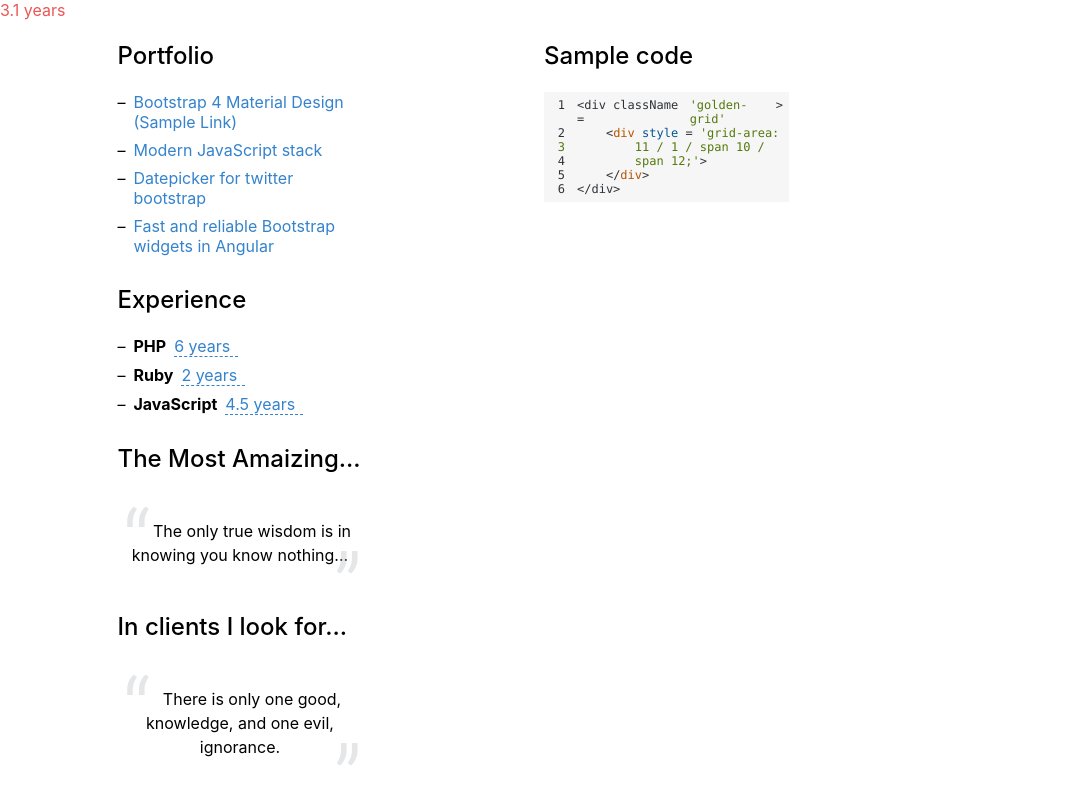
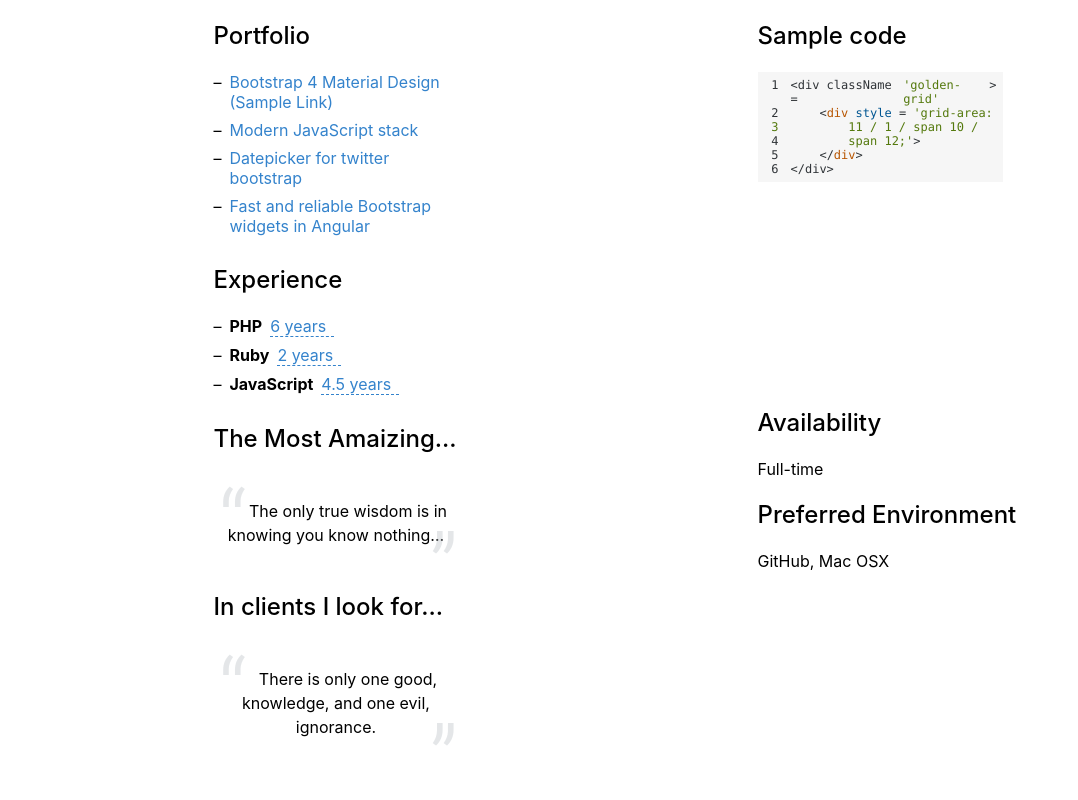
Before and after one commit to bseleng/axeta-trial, a React (Create React App) app: page / in a window 1280 px wide. Shown: the whole page, without its empty margins (0-1078 px from the left). Built offline with nearby package versions, Linux system fonts and the light colour scheme.

Commit message:
feat: finish main and aside except map
Took 40 minutes

```diff
--- a/src/App.css
+++ b/src/App.css
@@ -3,4 +3,6 @@
 .App {
   text-align: center;
   font-family: 'Roboto', sans-serif;
+  display: flex;
+  justify-content: center;
 }
--- a/src/App.js
+++ b/src/App.js
@@ -1,30 +1,9 @@
 import React, { useState } from 'react'
 import './App.css'
-import AtmInput from './Atoms/AtmInput/AtmInput'
-import OrgMain from './Organisms/OrgMain/OrgMain'
-import AtmCodeHighlighter from './Atoms/AtmCodeHighliter/AtmCodeHighlighter'
-import TmpMainAndAside from './Templates/TmpMainAndAside/TmpMainAndAside'
+import PagPortfolio from './Pages/PagPortfolio'
 
 const App = () => {
-  const [value, setValue] = useState('3.1')
-  return (
-    <>
-      <AtmInput
-        value={value}
-        setValue={setValue}
-        placeholder={'Elon Musk'}
-        validationRules={{
-          notEmpty: true,
-          onlyDigits: true,
-          // noSpecials: true,
-          onlyLetters: true,
-        }}
-        actionOnEdit={'focus'}
-        inputTargetStyle={'skillDuration'}
-      />
-      <TmpMainAndAside />
-    </>
-  )
+  return <PagPortfolio />
 }
 
 export default App
--- a/src/Atoms/AtmHeading/AtmHeading.module.css
+++ b/src/Atoms/AtmHeading/AtmHeading.module.css
@@ -4,4 +4,5 @@
     font-size: 24px;
     line-height: 24px;
     color: #000000;
+    width: max-content;
 }
--- a/src/Atoms/AtmSectionContent/AtmSectionContent.jsx
+++ b/src/Atoms/AtmSectionContent/AtmSectionContent.jsx
@@ -4,6 +4,7 @@ import AxPortfolio from './AxPortfolio'
 import AxExperience from './AxExperience'
 import AxQuote from './AxQuote'
 import AxCode from './AxCode'
+import AxPlainText from './AxPlainText'
 
 const AtmSectionContent = ({ type, content }) => {
   const output = () => {
@@ -16,6 +17,8 @@ const AtmSectionContent = ({ type, content }) => {
         return <AxQuote classes={classes} content={content} />
       case 'code':
         return <AxCode classes={classes} content={content} />
+      case 'plainText':
+        return <AxPlainText classes={classes} content={content} />
     }
   }
 
--- a/src/Atoms/AtmSectionContent/AtmSectionContent.module.css
+++ b/src/Atoms/AtmSectionContent/AtmSectionContent.module.css
@@ -71,3 +71,17 @@
     font-size: 12px;
     text-align: left;
 }
+
+.plainTextWrapper {
+    display: flex;
+    justify-items: flex-start;
+
+}
+
+.plainText {
+    font-style: normal;
+    font-weight: normal;
+    font-size: 16px;
+    line-height: 20px;
+    color: #000000;
+}
--- /dev/null
+++ b/src/Atoms/AtmSectionContent/AxPlainText.jsx
@@ -0,0 +1,16 @@
+import React from 'react'
+
+const AxPlainText = ({ classes, content }) => {
+  return content.map((el) => {
+    return (
+      // <div className={classes.plainTextWrapper}>
+      <>
+        <span className={classes.plainText}>{el.text}</span>
+        <span className={classes.plainText}>{el.separator}</span>
+      </>
+      // </div>
+    )
+  })
+}
+
+export default AxPlainText
--- a/src/Organisms/OrgAside/OrgAside.jsx
+++ b/src/Organisms/OrgAside/OrgAside.jsx
@@ -1,10 +1,11 @@
 import React from 'react'
 import MolSection from '../../Molecules/MolSection/MolSection'
 import { codeString } from './OrgAsideAssets'
+import classes from './OrgAside.module.css'
 
 const OrgAside = () => {
   return (
-    <aside>
+    <aside className={classes.aside}>
       <MolSection
         text={'Sample code'}
         type={'code'}
@@ -14,6 +15,32 @@ const OrgAside = () => {
           },
         ]}
       />
+      <div>
+        <MolSection
+          text={'Availability'}
+          type={'plainText'}
+          content={[
+            {
+              text: 'Full-time',
+              separator: '',
+            },
+          ]}
+        />
+        <MolSection
+          text={'Preferred Environment'}
+          type={'plainText'}
+          content={[
+            {
+              text: 'GitHub',
+              separator: ', ',
+            },
+            {
+              text: 'Mac OSX',
+              separator: '',
+            },
+          ]}
+        />
+      </div>
     </aside>
   )
 }
--- /dev/null
+++ b/src/Pages/PagPortfolio.jsx
@@ -0,0 +1,13 @@
+import React from 'react'
+import classes from './PagPortfolio.module.css'
+import TmpMainAndAside from '../Templates/TmpMainAndAside/TmpMainAndAside'
+
+const PagPortfolio = () => {
+  return (
+    <div className={classes.wrapper}>
+      <TmpMainAndAside />
+    </div>
+  )
+}
+
+export default PagPortfolio
--- /dev/null
+++ b/src/Pages/PagPortfolio.module.css
@@ -0,0 +1,4 @@
+.wrapper {
+    display: flex;
+    justify-content: center;
+}
```
